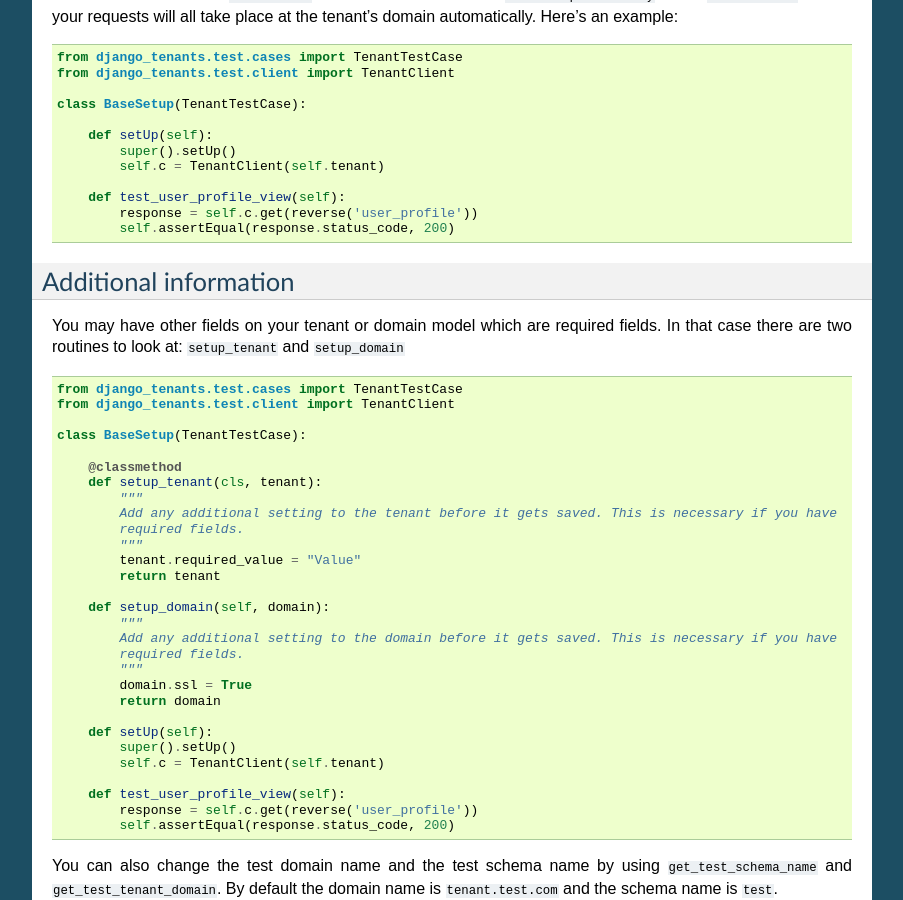
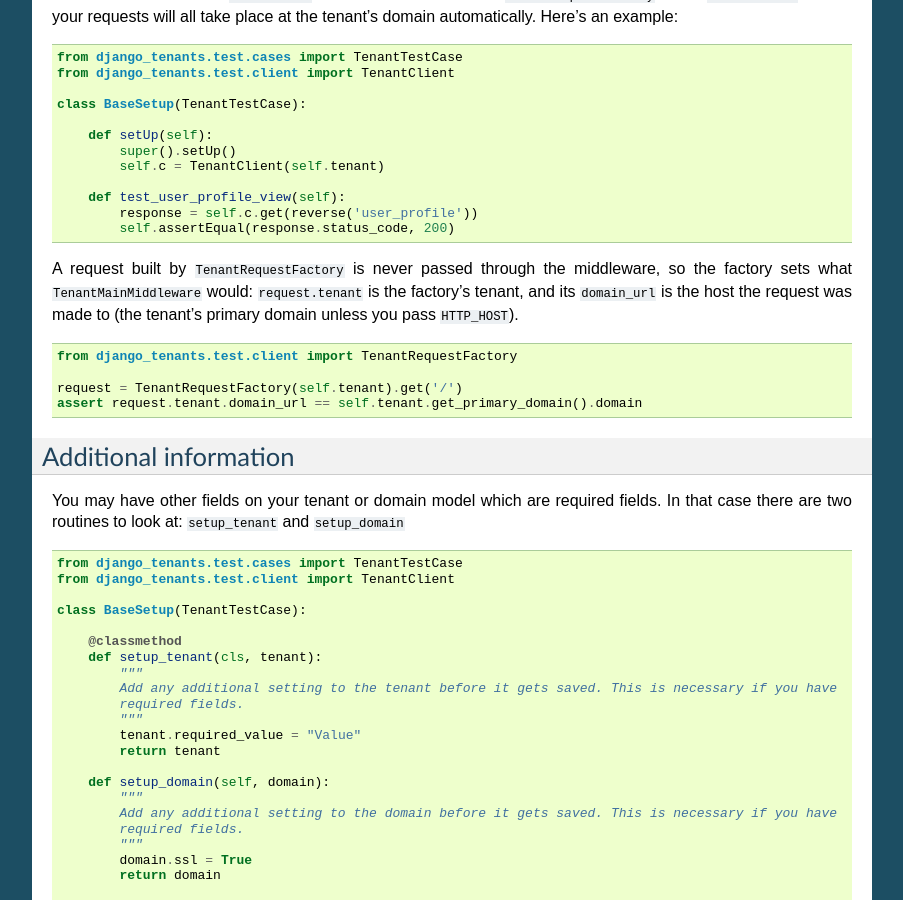
Before and after one commit to django-tenants/django-tenants, a Sphinx documentation site: the page built from docs/test.rst, in a window 1280 px wide and 900 px high, scrolled down 552 px. Shown: the whole window, without its empty margins (198-1101 px from the left). Built offline with Sphinx 7.4.7, drawn with Linux system fonts in a browser that asks for light colours; the version number is read from the project's files by our own code.

Commit message:
TenantRequestFactory sets domain_url without running the middleware
Running TenantMainMiddleware looked the domain up in the database, so a
test tenant without a saved Domain got Http404, request.tenant became a
fresh instance rather than the factory's tenant, and projects routing by
subfolder got the wrong behaviour. Set what the middleware would set
instead: request.tenant is the factory's tenant and its domain_url is the
host the request was made to. TenantClient no longer sets .tenant on the
response. Adds tests and a note in docs/test.rst.

Co-Authored-By: Claude Opus 5.5 (1M context) <noreply@anthropic.com>

```diff
--- a/docs/test.rst
+++ b/docs/test.rst
@@ -39,6 +39,18 @@ Because Django will not create tenants for you during your tests, we have packed
         def test_user_profile_view(self):
             response = self.c.get(reverse('user_profile'))
             self.assertEqual(response.status_code, 200)
+
+
+A request built by ``TenantRequestFactory`` is never passed through the middleware, so the factory sets what
+``TenantMainMiddleware`` would: ``request.tenant`` is the factory's tenant, and its ``domain_url`` is the host the
+request was made to (the tenant's primary domain unless you pass ``HTTP_HOST``).
+
+.. code-block:: python
+
+    from django_tenants.test.client import TenantRequestFactory
+
+    request = TenantRequestFactory(self.tenant).get('/')
+    assert request.tenant.domain_url == self.tenant.get_primary_domain().domain
 
 
 Additional information
```
Also changed, not shown: 2 other files.
